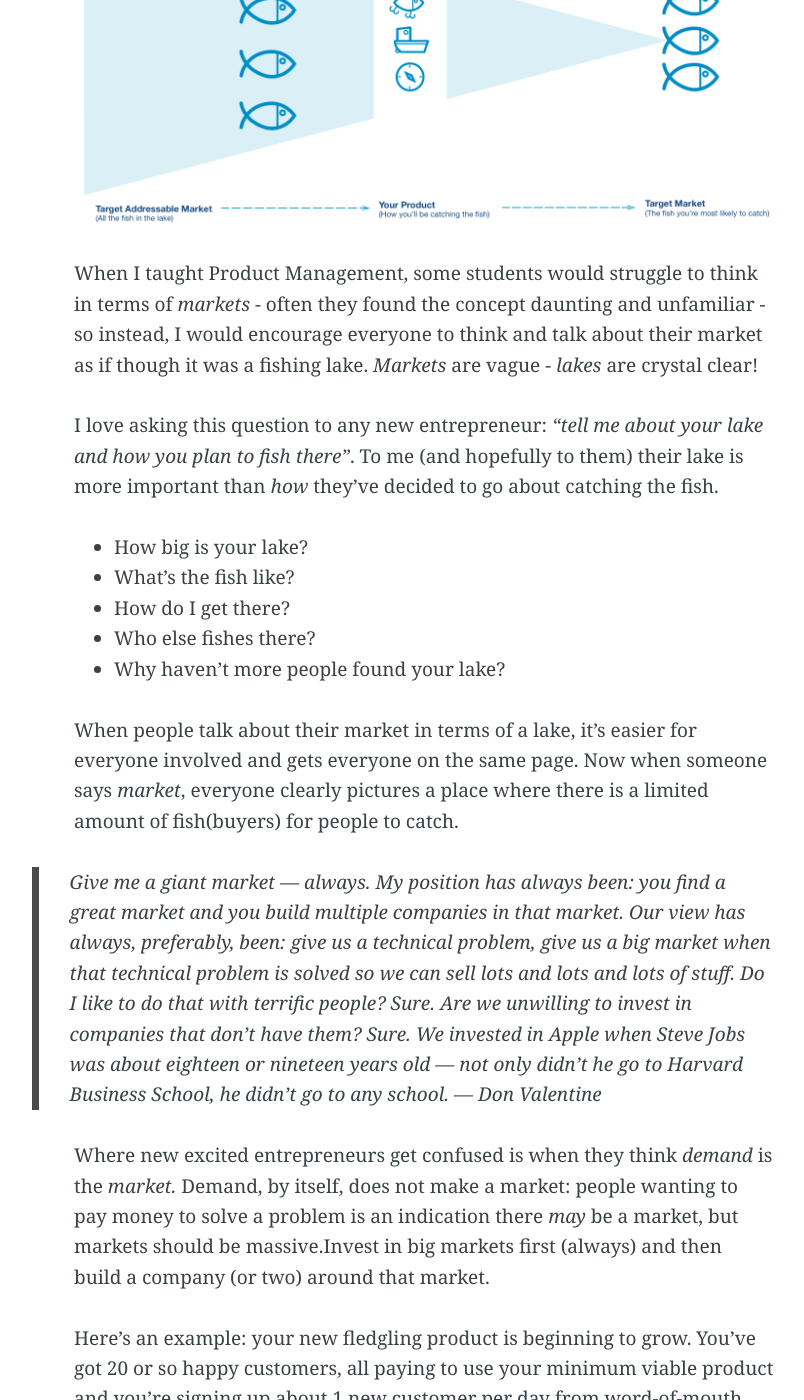
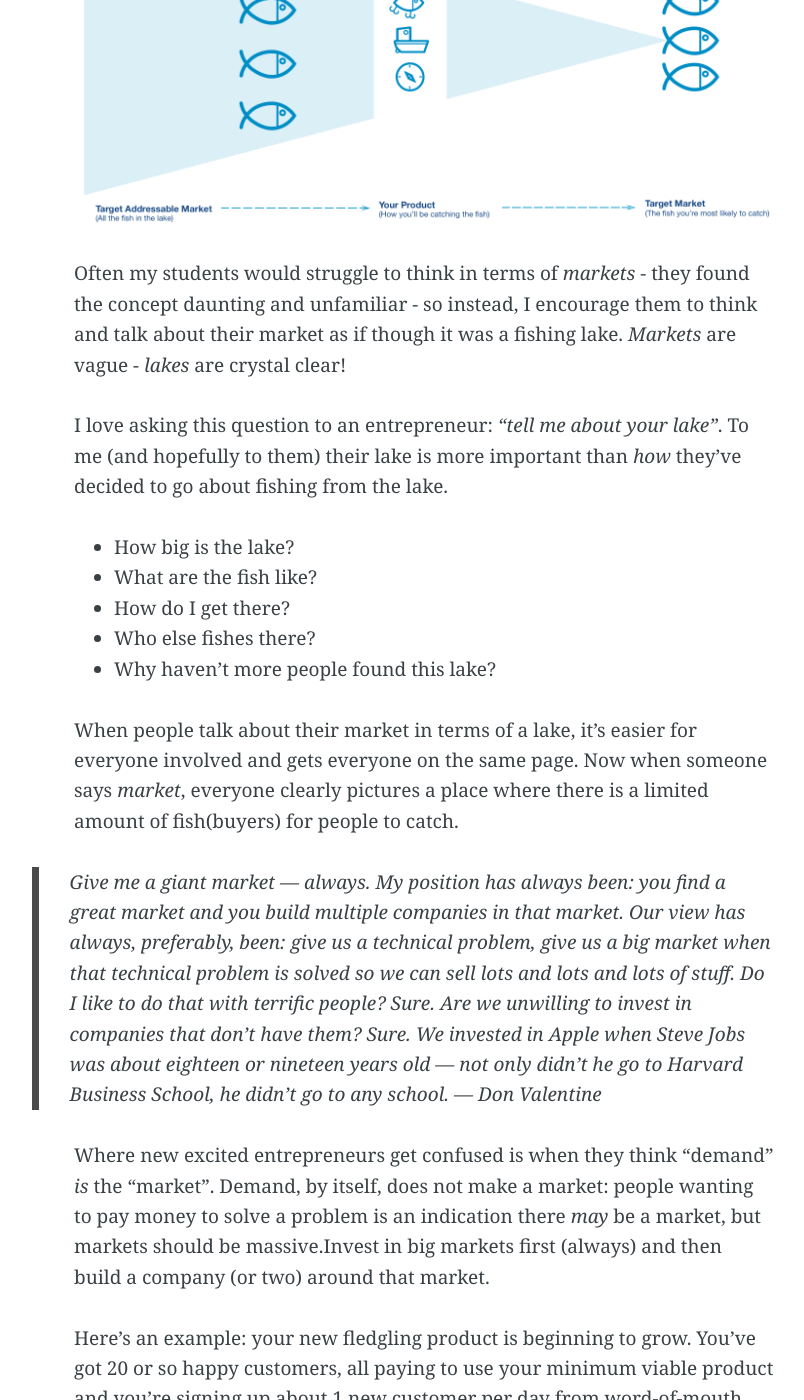
Before and after one commit to lokimeyburg/lokimeyburg.github.io, a Jekyll site: the page built from _posts/2017-04-09-tell-me-about-your-lake-market-analysis.md, in a window 1280 px wide and 1400 px high, scrolled down 969 px. Shown: the whole window, without its empty margins (216-1020 px from the left). Built offline with Jekyll 4.4.1, drawn with Linux system fonts in a browser that asks for light colours; some of the changed text lies outside the part shown.

Commit message:
Refined sentence cadence and enforced active voice

```diff
--- a/_posts/2017-04-09-tell-me-about-your-lake-market-analysis.md
+++ b/_posts/2017-04-09-tell-me-about-your-lake-market-analysis.md
@@ -1,30 +1,30 @@
 ---
 layout: post
-title:  "Tell Me About Your Lake (And Other Market Analysis Analogies)"
+title:  "Tell Me About Your Lake (and other market analysis analogies)"
 date:   2017-04-09 10:18:00
 ---
 
-*Markets* are such a nebulous thing. *Markets* can feel like yet another business term (YABT™) that tries to *objectively* categorize something as *subjective* as “demand” or “people’s problems”. But that doesn’t mean it’s not an incredibly important concept! In fact, thinking in terms of *markets* has probably been one of the most important skills I’ve learned early in my career. The problem with the word *“market”* being such a vague term is that people talk about markets with reckless imprecision.
+*Markets* are such a nebulous thing. *Markets* can feel like yet another business term (YABT™) that tries to *objectively* categorize something as *subjective* as “demand” or “people’s problems”. But that doesn’t mean it’s not an incredibly important concept! In fact, thinking in terms of *markets* has probably been one of the most important skills I learned early in my career. The problem with the word *“market”* being such a vague term is that people talk about markets with reckless imprecision.
 
 ![Lake 1](/assets/images/articles/lake-1.png)
 
 <!--more-->
 
-When I taught Product Management, some students would struggle to think in terms of *markets* - often they found the concept daunting and unfamiliar - so instead, I would encourage everyone to think and talk about their market as if though it was a fishing lake. *Markets* are vague - *lakes* are crystal clear!
+Often my students would struggle to think in terms of *markets* - they found the concept daunting and unfamiliar - so instead, I encourage them to think and talk about their market as if though it was a fishing lake. *Markets* are vague - *lakes* are crystal clear!
 
-I love asking this question to any new entrepreneur: *“tell me about your lake and how you plan to fish there”*. To me (and hopefully to them) their lake is more important than *how* they’ve decided to go about catching the fish.
+I love asking this question to an entrepreneur: *"tell me about your lake"*. To me (and hopefully to them) their lake is more important than *how* they’ve decided to go about fishing from the lake.
 
-- How big is your lake?
-- What’s the fish like?
+- How big is the lake?
+- What are the fish like?
 - How do I get there?
 - Who else fishes there?
-- Why haven’t more people found your lake?
+- Why haven’t more people found this lake?
 
 When people talk about their market in terms of a lake, it’s easier for everyone involved and gets everyone on the same page. Now when someone says *market*, everyone clearly pictures a place where there is a limited amount of fish(buyers) for people to catch.
 
 > Give me a giant market — always. My position has always been: you find a great market and you build multiple companies in that market. Our view has always, preferably, been: give us a technical problem, give us a big market when that technical problem is solved so we can sell lots and lots and lots of stuff. Do I like to do that with terrific people? Sure. Are we unwilling to invest in companies that don’t have them? Sure. We invested in Apple when Steve Jobs was about eighteen or nineteen years old — not only didn’t he go to Harvard Business School, he didn’t go to any school. — Don Valentine
 
-Where new excited entrepreneurs get confused is when they think *demand* is the *market.* Demand, by itself, does not make a market: people wanting to pay money to solve a problem is an indication there *may* be a market, but markets should be massive.Invest in big markets first (always) and then build a company (or two) around that market.
+Where new excited entrepreneurs get confused is when they think "demand" *is* the "market". Demand, by itself, does not make a market: people wanting to pay money to solve a problem is an indication there *may* be a market, but markets should be massive.Invest in big markets first (always) and then build a company (or two) around that market.
 
 Here’s an example: your new fledgling product is beginning to grow. You’ve got 20 or so happy customers, all paying to use your minimum viable product and you’re signing up about 1 new customer per day from word-of-mouth alone. Are you onto something big? *Is it time to quit your day job and hire some developers?* Stop! Wait a second! *Tell me about your lake.* We’ve all gone fishing before and caught *some* fish, but that doesn’t mean we’re going to pack up everything and move to the lake for a few years because the lake is clearly such a lucrative opportunity! You better be very certain that the lake you want to be fishing from (for a few years) is big enough and worth the commitment. To be clear: you’re not interested in catching 20 fish - that’s easy - you’re interested in catching thousands or millions of fish. Once you’ve found and analyzed your lake (size, number of fish, etc), then it’s just a matter of getting better at fishing *from* the lake (different approaches, more fisherman, new lures, etc).
 
```
